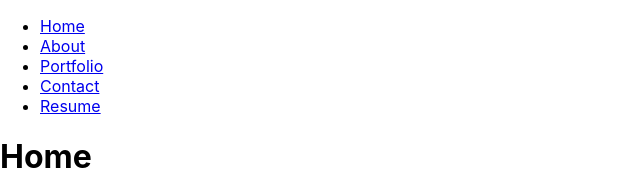
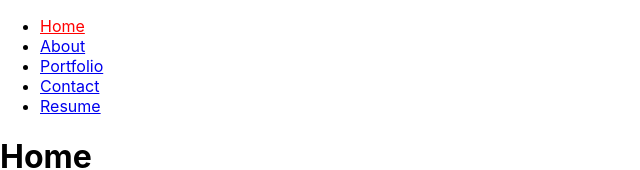
Before and after one commit to mnyzio/react-portfolio, a React (Create React App) app: page / in a window 1280 px wide. Shown: the top 170 px of the page, without its empty margins (0-640 px from the left). Built offline with nearby package versions, Linux system fonts and the light colour scheme.

Commit message:
active navlink plus basic active link styling

```diff
--- a/src/App.css
+++ b/src/App.css
@@ -36,3 +36,7 @@
     transform: rotate(360deg);
   }
 }
+
+.active {
+  color: red;
+}
--- a/src/App.js
+++ b/src/App.js
@@ -1,4 +1,4 @@
-import { Link, Route, Routes } from "react-router-dom";
+import { NavLink, Route, Routes } from "react-router-dom";
 import './App.css';
 import Home from './pages/Home';
 import About from "./pages/About";
@@ -12,11 +12,11 @@ function App() {
     <>
     <nav>
       <ul>
-        <li><Link to={'/'}>Home</Link></li>
-        <li><Link to={'/about'}>About</Link></li>
-        <li><Link to={'/portfolio'}>Portfolio</Link></li>
-        <li><Link to={'/contact'}>Contact</Link></li>
-        <li><Link to={'/resume'}>Resume</Link></li>
+        <li><NavLink to={'/'}>Home</NavLink></li>
+        <li><NavLink to={'/about'}>About</NavLink></li>
+        <li><NavLink to={'/portfolio'}>Portfolio</NavLink></li>
+        <li><NavLink to={'/contact'}>Contact</NavLink></li>
+        <li><NavLink to={'/resume'}>Resume</NavLink></li>
       </ul>
     </nav>
     <Routes>
--- a/src/pages/NotFound.js
+++ b/src/pages/NotFound.js
@@ -1,7 +1,8 @@
 import React, { useState, useEffect } from 'react';
+import { Navigate } from 'react-router-dom';
 
 function NotFound(){
-    return <h1>NotFound</h1>
+    return <Navigate to="/" />
 }
 
 
```
